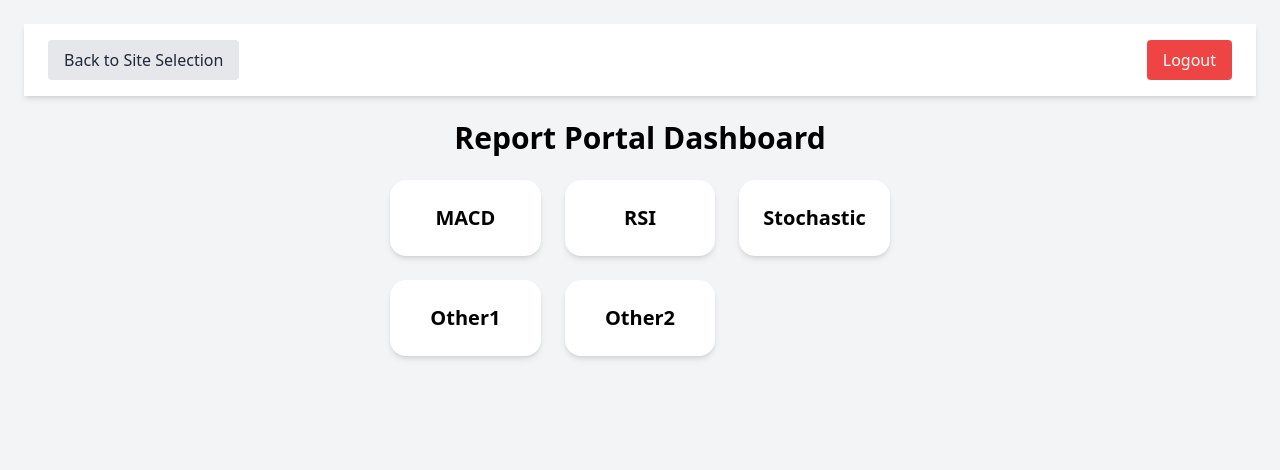
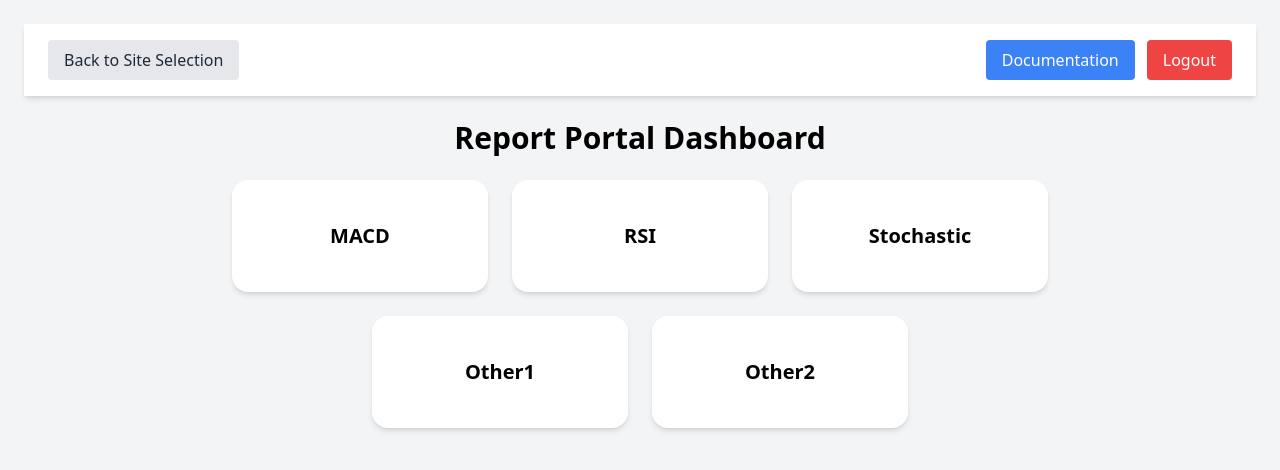
Before and after one commit to lyonsmikie/Report_Portal, a React (Create React App) app in the folder frontend/: page /1/dashboard in a window 1280 px wide. Shown: the top 470 px of the page. Built offline with nearby package versions, Linux system fonts and the light colour scheme; no server answers.

Commit message:
update to format and page styles

```diff
--- a/frontend/src/App.js
+++ b/frontend/src/App.js
@@ -7,6 +7,7 @@ import Dashboard from "./pages/Dashboard";
 import ReportDates from "./pages/ReportDates";
 import ReportViewer from "./pages/ReportViewer";
 import UploadReport from "./pages/UploadReport";
+import Documentation from "./pages/Documentation";
 
 function App() {
   return (
@@ -17,6 +18,9 @@ function App() {
 
         {/* 🌐 Site Selection Page (after login) */}
         <Route path="/sites" element={<SitePages />} />
+
+        {/* 📖 Documentation */}
+        <Route path="/documentation" element={<Documentation />} />
 
         {/* 🏠 Dashboard for Personal / Shared / Admin */}
         <Route path="/:site_name/dashboard" element={<Dashboard />} />
--- a/frontend/src/components/HeaderBar.jsx
+++ b/frontend/src/components/HeaderBar.jsx
@@ -1,13 +1,17 @@
 import React from "react";
 import { useNavigate } from "react-router-dom";
 
-function HeaderBar({ backLinks = [], showLogout = true }) {
+function HeaderBar({ backLinks = [], showLogout = true, showDocumentation = true }) {
   const navigate = useNavigate();
 
   const handleLogout = () => {
     localStorage.removeItem("token");
     localStorage.removeItem("allowed_sites");
     navigate("/");
+  };
+
+  const handleDocumentation = () => {
+    navigate("/documentation");
   };
 
   return (
@@ -18,7 +22,13 @@ function HeaderBar({ backLinks = [], showLogout = true }) {
         {backLinks.map((link, index) => (
           <button
             key={index}
-            onClick={() => navigate(link.path)}
+            onClick={() => {
+              if (link.path === "back") {
+                navigate(-1);
+              } else {
+                navigate(link.path);
+              }
+            }}
             className="bg-gray-200 text-gray-800 px-4 py-2 rounded hover:bg-gray-300 transition"
           >
             {link.label}
@@ -26,7 +36,16 @@ function HeaderBar({ backLinks = [], showLogout = true }) {
         ))}
       </div>
 
-      {/* RIGHT SIDE: LOGOUT */}
+      {/* RIGHT SIDE: DOCUMENTATION & LOGOUT */}
+      <div className="flex gap-3">
+        {showLogout && showDocumentation && (
+          <button
+            onClick={handleDocumentation}
+            className="bg-blue-500 text-white px-4 py-2 rounded hover:bg-blue-600 transition"
+          >
+            Documentation
+          </button>
+        )}
         {showLogout && (
           <button
             onClick={handleLogout}
@@ -36,6 +55,7 @@ function HeaderBar({ backLinks = [], showLogout = true }) {
           </button>
         )}
       </div>
+    </div>
   );
 }
 
--- a/frontend/src/pages/Dashboard.jsx
+++ b/frontend/src/pages/Dashboard.jsx
@@ -33,12 +33,12 @@ function Dashboard() {
         Report Portal Dashboard
       </h1>
 
-      <div className="grid grid-cols-1 sm:grid-cols-2 md:grid-cols-3 gap-6 max-w-4xl mx-auto">
+      <div className="flex flex-wrap justify-center items-stretch gap-6 max-w-4xl mx-auto">
         {categories.map((cat) => (
           <div
             key={cat}
             onClick={() => handleCategoryClick(cat)}
-            className="bg-white shadow-md rounded-2xl p-6 text-center cursor-pointer hover:bg-gray-200 transition duration-200"
+            className="bg-white shadow-md rounded-2xl p-6 text-center cursor-pointer hover:bg-gray-200 transition duration-200 w-64 h-28 flex items-center justify-center"
           >
             <h2 className="text-xl font-semibold">{cat}</h2>
           </div>
@@ -47,7 +47,7 @@ function Dashboard() {
         {site_name.toLowerCase() === "admin" && (
           <div
             onClick={handleUploadClick}
-            className="bg-white shadow-md rounded-2xl p-6 text-center cursor-pointer hover:bg-yellow-200 transition duration-200"
+            className="bg-white shadow-md rounded-2xl p-6 text-center cursor-pointer hover:bg-yellow-200 transition duration-200 w-64 h-28 flex items-center justify-center"
           >
             <h2 className="text-xl font-semibold">Upload Report</h2>
           </div>
--- /dev/null
+++ b/frontend/src/pages/Documentation.jsx
@@ -0,0 +1,48 @@
+import React from 'react';
+import HeaderBar from '../components/HeaderBar';
+
+function Documentation() {
+  return (
+    <div className="min-h-screen bg-gray-100 p-6">
+      <HeaderBar backLinks={[{ label: "← Back", path: "back" }]} showDocumentation={false} />
+
+      <div className="max-w-4xl mx-auto bg-white rounded-lg shadow-md p-8">
+        <h1 className="text-4xl font-bold mb-6">Documentation</h1>
+
+        <div className="prose prose-sm max-w-none space-y-8">
+          {/* MACD Section */}
+          <section>
+            <h2 className="text-2xl font-bold mb-4 text-gray-800">MACD</h2>
+            <div className="bg-gray-50 p-4 rounded border-l-4 border-blue-500">
+              <p className="text-gray-600">
+                Documentation for MACD reports and analysis will be added here.
+              </p>
+            </div>
+          </section>
+
+          {/* RSI Section */}
+          <section>
+            <h2 className="text-2xl font-bold mb-4 text-gray-800">RSI</h2>
+            <div className="bg-gray-50 p-4 rounded border-l-4 border-green-500">
+              <p className="text-gray-600">
+                Documentation for RSI reports and analysis will be added here.
+              </p>
+            </div>
+          </section>
+
+          {/* STOCHASTIC Section */}
+          <section>
+            <h2 className="text-2xl font-bold mb-4 text-gray-800">STOCHASTIC</h2>
+            <div className="bg-gray-50 p-4 rounded border-l-4 border-purple-500">
+              <p className="text-gray-600">
+                Documentation for STOCHASTIC reports and analysis will be added here.
+              </p>
+            </div>
+          </section>
+        </div>
+      </div>
+    </div>
+  );
+}
+
+export default Documentation;
--- a/frontend/src/pages/ReportDates.jsx
+++ b/frontend/src/pages/ReportDates.jsx
@@ -42,14 +42,14 @@ function ReportDates() {
           No reports found for this category.
         </p>
       ) : (
-        <div className="grid grid-cols-1 sm:grid-cols-2 md:grid-cols-3 gap-6 max-w-4xl mx-auto">
+        <div className="flex flex-wrap justify-center items-stretch gap-6 max-w-4xl mx-auto">
           {dates.map((date) => {
             const formattedDate = new Date(date).toLocaleDateString("en-GB");
             return (
               <div
                 key={date}
                 onClick={() => handleDateClick(date)}
-                className="bg-white shadow-md rounded-2xl p-6 text-center cursor-pointer hover:shadow-lg hover:bg-green-100 transition duration-200"
+                className="bg-white shadow-md rounded-2xl p-6 text-center cursor-pointer hover:shadow-lg hover:bg-green-100 transition duration-200 w-64 h-28 flex items-center justify-center"
               >
                 <h2 className="text-xl font-semibold">{formattedDate}</h2>
               </div>
--- a/frontend/src/pages/SitePages.jsx
+++ b/frontend/src/pages/SitePages.jsx
@@ -47,20 +47,20 @@ function SitePages() {
 
       <h1 className="text-3xl font-bold mb-6 text-center">Select a Site</h1>
 
-      <div className="grid grid-cols-1 sm:grid-cols-2 md:grid-cols-3 gap-6">
+      <div className="flex flex-wrap justify-center items-stretch gap-6 max-w-4xl w-full">
         {visibleSites.length > 0 ? (
           visibleSites.map((site) => (
             <div
               key={site.key}
               onClick={() => handleSelectSite(site.key)}
-              className={`bg-white shadow-md rounded-2xl p-8 text-center cursor-pointer ${site.color} transition duration-200`}
+              className={`bg-white shadow-md rounded-2xl p-8 text-center cursor-pointer ${site.color} transition duration-200 w-80 h-40 flex flex-col justify-center items-center`}
             >
               <h2 className="text-2xl font-semibold mb-2">{site.title}</h2>
               <p>{site.description}</p>
             </div>
           ))
         ) : (
-          <p className="text-gray-600 text-center col-span-3">
+          <p className="text-gray-600 text-center w-full">
             No sites available for this account.
           </p>
         )}
```
Lines whose indentation alone changed are shown as unchanged.
